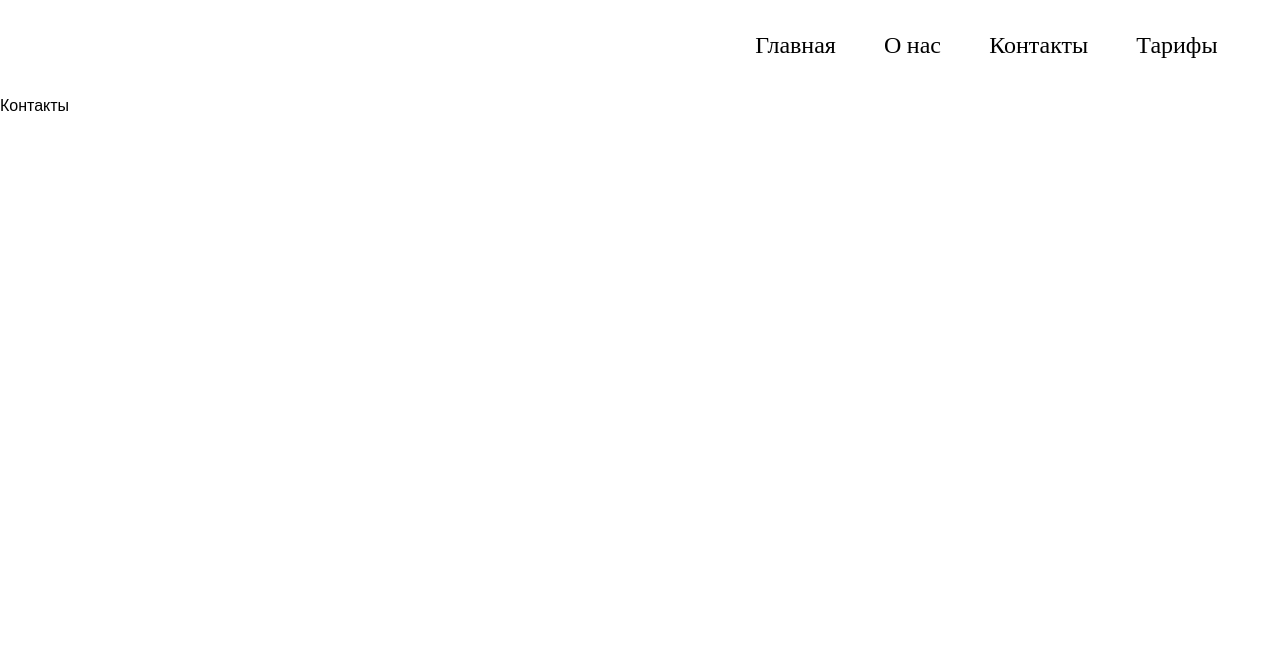
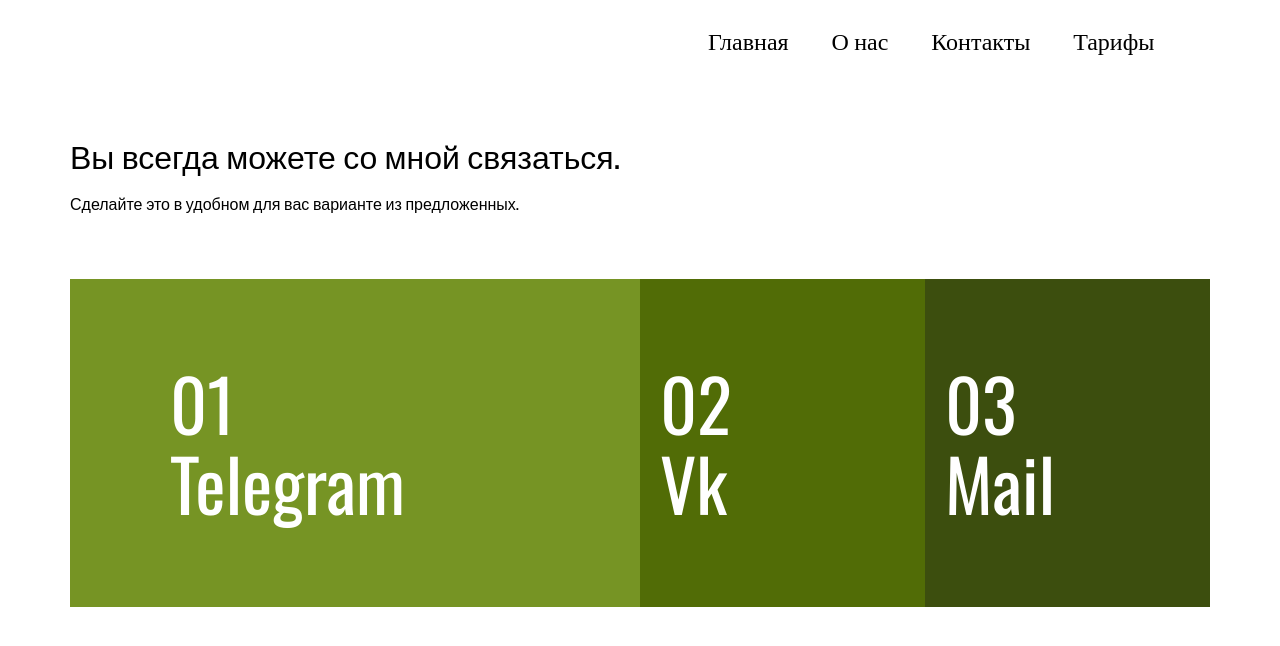
Before and after one commit to mimpushkarev/ECOEXP, a Next.js app: page /contacts in a window 1280 px wide. Shown: the top 646 px of the page. Built offline with nearby package versions, Linux system fonts and the light colour scheme.

Commit message:
feat: BIKDARTEM-8: [FRONT] Создать секцию «Контакты» (#5)
* BIKDARTEM-8: [FRONT] Создать секцию «Контакты»

---------

Co-authored-by: AnnaErs <annaershova02@gamil.com>

```diff
--- a/app/contacts/page.tsx
+++ b/app/contacts/page.tsx
@@ -1,11 +1,13 @@
 import {memo} from "react";
+
+import ContactSection from "@components/sections/ContactSection/ContactSection";
 
 import {ContactsPageType} from "./types";
 
 const ContactsPage: ContactsPageType = () => {
   return (
     <>
-      <h1>Контакты</h1>
+      <ContactSection />
     </>
   );
 };
--- a/app/page.tsx
+++ b/app/page.tsx
@@ -1,12 +1,15 @@
 import {memo} from "react";
 
-import MainSection from "@components/sections/MainSection/MainSection";
+import MainSection from "@components/sections/MainSection";
+import ContactSection from "@components/sections/ContactSection";
+
 import {MainPageType} from "./types";
 
 const MainPage: MainPageType = () => {
   return (
     <>
       <MainSection />
+      <ContactSection />
     </>
   );
 };
--- a/assets/styles/global.scss
+++ b/assets/styles/global.scss
@@ -1,4 +1,6 @@
 $color-white: #fff;
 $color-black: #000;
 
-$color-dark-green: #3c4e0e;
+$color-basic-1: #3c4e0e;
+$color-basic-2: #516c06;
+$color-basic-3: #769424;
--- a/assets/styles/globalLayout.scss
+++ b/assets/styles/globalLayout.scss
@@ -137,12 +137,32 @@
   line-height: 7.5rem;
 }
 
+.H2 {
+  font-size: 2rem;
+  line-height: 2.5rem;
+}
+
 .H4 {
   font-size: 1.5rem;
   line-height: 2rem;
 }
 
+.XLH1 {
+  font-size: 4.5rem;
+  line-height: 5rem;
+}
+
 .XLText {
-  line-height: 1rem;
   font-size: 1rem;
+  line-height: 1.5rem;
 }
+
+.section {
+  padding: 5rem 0;
+}
+
+.container {
+  width: 1140px;
+  padding: 0 1rem;
+  margin: 0 auto;
+}
--- /dev/null
+++ b/components/ContactsCard/ContactsCard.module.scss
@@ -0,0 +1,64 @@
+@import "@assets/styles/global.scss";
+
+.contactgroup {
+  display: flex;
+  height: 20.5rem;
+  color: $color-white;
+}
+
+.fristContact {
+  width: 44rem;
+  min-width: 50%;
+}
+
+.secondContact {
+  flex: 1;
+  min-width: 0;
+  width: 18rem;
+  text-transform: uppercase;
+}
+
+.thirdContact {
+  flex: 1;
+  min-width: 0;
+  text-transform: uppercase;
+  width: 18rem;
+}
+
+.paragraph {
+  padding: 1rem 0 4rem 0;
+}
+
+.firstNumber {
+  padding: 4.5rem 22.5rem 4.5rem 6.25rem;
+}
+
+.lastNumbers {
+  padding: 4.5rem 12.5rem 4.5rem 1.25rem;
+}
+
+.contactItem {
+  overflow: hidden;
+  display: flex;
+  align-items: center;
+  min-width: 20%;
+  flex: 1;
+  &:nth-child(1) {
+    background-color: $color-basic-3;
+  }
+  &:nth-child(2) {
+    background-color: $color-basic-2;
+  }
+  &:nth-child(3) {
+    background-color: $color-basic-1;
+  }
+  & > div {
+    padding-left: 1.25rem;
+  }
+  &_active {
+    min-width: 50%;
+    & > div {
+      padding-left: 6.25rem;
+    }
+  }
+}
--- /dev/null
+++ b/components/ContactsCard/ContactsCard.tsx
@@ -0,0 +1,32 @@
+import {memo} from "react";
+
+import styles from "./ContactsCard.module.scss";
+
+const ContactsCard = () => {
+  return (
+    <div className={styles.contactgroup}>
+      <div
+        className={[styles.contactItem, styles.contactItem_active].join(" ")}
+      >
+        <div className="XLH1">
+          <p>01</p>
+          <p>Telegram</p>
+        </div>
+      </div>
+      <div className={styles.contactItem}>
+        <div className="XLH1">
+          <p>02</p>
+          <p>Vk</p>
+        </div>
+      </div>
+      <div className={styles.contactItem}>
+        <div className="XLH1">
+          <p>03</p>
+          <p>Mail</p>
+        </div>
+      </div>
+    </div>
+  );
+};
+
+export default memo(ContactsCard);
--- /dev/null
+++ b/components/ContactsCard/index.ts
@@ -0,0 +1 @@
+export {default} from "./ContactsCard";
--- a/components/NavBar/NavBar.module.scss
+++ b/components/NavBar/NavBar.module.scss
@@ -3,7 +3,7 @@
 .navbar {
   background: rgba(0, 0, 0, 0);
   height: 10%;
-  padding: 2% 3% 3%;
+  padding: 2% 3% 0 3%;
   text-align: right;
   display: flex;
   justify-content: flex-end;
@@ -22,6 +22,6 @@
 }
 
 .link:hover {
-  border-bottom: 1px solid $color-dark-green;
+  border-bottom: 1px solid $color-basic-1;
   /* При наведении делаем подчеркивание прозрачным */
 }
--- a/components/NavBar/NavBar.tsx
+++ b/components/NavBar/NavBar.tsx
@@ -5,6 +5,7 @@
 
 const NavBar = () => {
   return (
+    <div className="container">
       <div className={styles.navbar}>
         <Link className={styles.link} href="/">
           Главная
@@ -19,6 +20,7 @@
           Тарифы
         </Link>
       </div>
+    </div>
   );
 };
 
--- /dev/null
+++ b/components/sections/ContactSection/ContactSection.module.scss
@@ -0,0 +1,5 @@
+@import "@assets/styles/global.scss";
+
+.paragraph {
+  padding: 1rem 0 4rem 0;
+}
--- /dev/null
+++ b/components/sections/ContactSection/ContactSection.tsx
@@ -0,0 +1,22 @@
+import {memo} from "react";
+
+import ContactsCard from "@components/ContactsCard";
+import styles from "./ContactSection.module.scss";
+
+const ContactSection = () => {
+  return (
+    <div className="section">
+      <div className="container">
+        <h2 className="H2">Вы всегда можете со мной связаться.</h2>
+        <div className={styles.paragraph}>
+          <p className="XLText">
+            Сделайте это в удобном для вас варианте из предложенных.
+          </p>
+        </div>
+        <ContactsCard />
+      </div>
+    </div>
+  );
+};
+
+export default memo(ContactSection);
--- /dev/null
+++ b/components/sections/ContactSection/index.ts
@@ -0,0 +1 @@
+export {default} from "./ContactSection";
```
Lines whose indentation alone changed are shown as unchanged.
